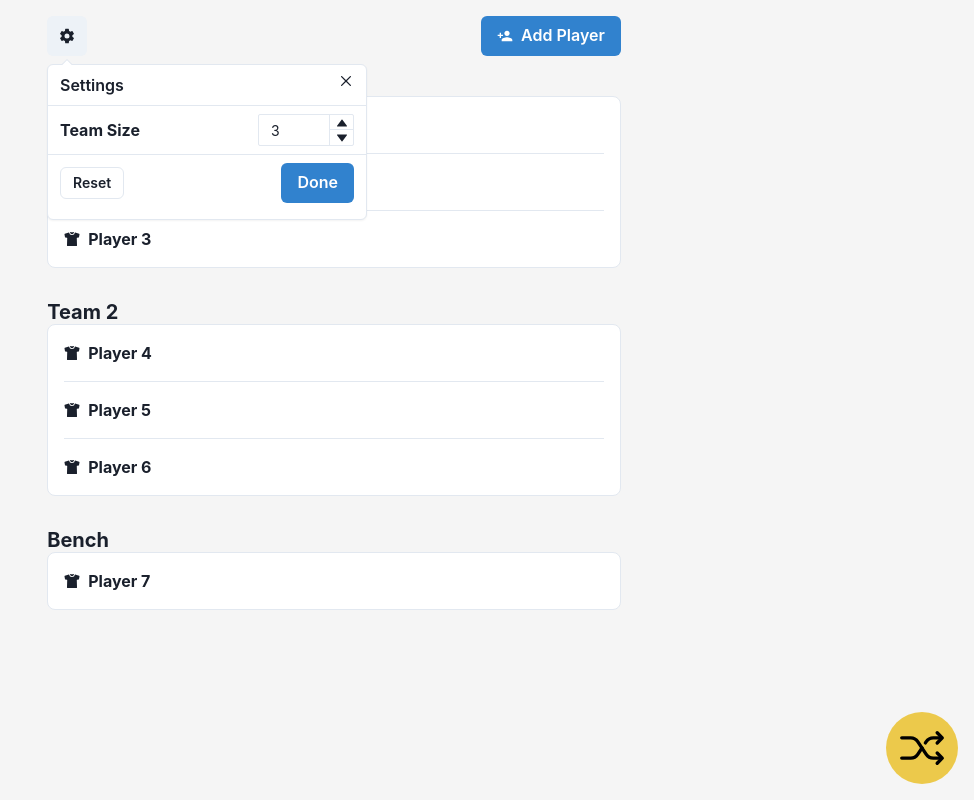
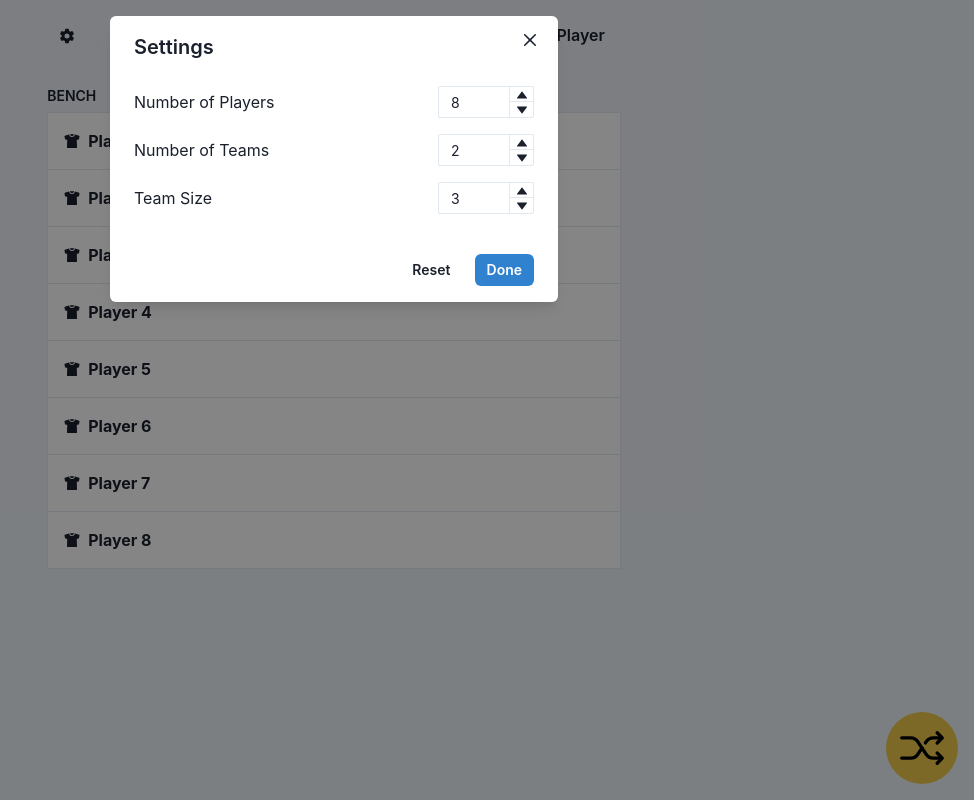
Before and after one commit to christiannaths/teamscrambler, a Next.js app: page / in a window 1280 px wide. Both pictures are taken after a click on the button 373 px from the left and 36 px from the top of the page. Shown: the whole page, without its empty margins (306-1280 px from the left). Built offline with nearby package versions, Linux system fonts and the light colour scheme.

Commit message:
Adds a better shuffle algo

```diff
--- a/components/AppMenu.js
+++ b/components/AppMenu.js
@@ -29,76 +29,108 @@ import {
   NumberIncrementStepper,
   NumberDecrementStepper,
   useDisclosure,
+  Modal,
+  ModalOverlay,
+  ModalContent,
+  ModalHeader,
+  ModalCloseButton,
+  ModalBody,
+  ModalFooter,
+  useBoolean,
 } from '@chakra-ui/react';
 import { IoShuffle, IoSettingsSharp } from 'react-icons/io5';
+import NumberField from '../ui/NumberField';
 
-function AppMenu({ teamSize, onChangeTeamSize }) {
+function AppMenu({
+  teamSize,
+  playerCount,
+  teamCount,
+  onChangeTeamSize,
+  onChangeTeamCount,
+  onChangePlayerCount,
+  onReset,
+}) {
   const initialFocusRef = React.useRef();
   const { isOpen, onToggle, onClose, onOpen } = useDisclosure();
+  const [confirmReset, setConfirmReset] = useBoolean();
+
+  function handlePromptReset() {}
 
   return (
-    <Popover
-      placement="top-start"
-      initialFocusRef={initialFocusRef}
-      closeOnBlur={false}
-      isOpen={isOpen}
-    >
-      <PopoverTrigger>
-        <IconButton onClick={onOpen} icon={<IoSettingsSharp />} />
-      </PopoverTrigger>
-      <PopoverContent>
-        <PopoverHeader fontWeight="semibold">Settings</PopoverHeader>
-        <PopoverArrow />
-        <PopoverCloseButton />
-        <PopoverBody>
-          <VStack spacing={4} align="stretch">
-            <HStack spacing={4} justify="space-between" align="center">
-              <Text fontWeight="bold">Team Size</Text>
-              <NumberInput
+    <>
+      <IconButton
+        onClick={onOpen}
+        variant="ghost"
+        icon={<IoSettingsSharp />}
+      />
+
+      <Modal
+        closeOnOverlayClick={false}
+        isOpen={isOpen}
+        onClose={onClose}
+      >
+        <ModalOverlay />
+        <ModalContent m={4}>
+          <ModalHeader>Settings</ModalHeader>
+          <ModalCloseButton />
+          <ModalBody pb={6}>
+            <VStack spacing={4} align="stretch">
+              <NumberField
+                label="Number of Players"
+                value={playerCount}
+                onChange={onChangePlayerCount}
+                min={0}
+              />
+              <NumberField
+                label="Number of Teams"
+                value={teamCount}
+                onChange={() => {}}
+                min={1}
+                max={10}
+              />
+              <NumberField
+                label="Team Size"
                 value={teamSize}
-                min={2}
-                max={200}
-                size="sm"
-                maxW={24}
                 onChange={onChangeTeamSize}
-              >
-                <NumberInputField />
-                <NumberInputStepper>
-                  <NumberIncrementStepper />
-                  <NumberDecrementStepper />
-                </NumberInputStepper>
-              </NumberInput>
-            </HStack>
-          </VStack>
-        </PopoverBody>
-        <PopoverFooter
-          border="1"
-          display="flex"
-          alignItems="center"
-          justifyContent="space-between"
-          pb={4}
-        >
-          <Button variant="outline" size="sm">
-            Reset
-          </Button>
+                min={1}
+              />
+            </VStack>
+          </ModalBody>
 
-          <Button
-            onClick={onClose}
-            colorScheme="blue"
-            ref={initialFocusRef}
-          >
-            Done
-          </Button>
-        </PopoverFooter>
-      </PopoverContent>
-    </Popover>
+          <ModalFooter>
+            <Button
+              onClick={setConfirmReset.on}
+              mr={3}
+              size="sm"
+              variant="ghost"
+              color={confirmReset ? 'red.500' : ''}
+            >
+              {confirmReset
+                ? 'Reset all settings and players?'
+                : 'Reset'}
+            </Button>
+            <Button
+              size="sm"
+              onClick={confirmReset ? setConfirmReset.off : onClose}
+              colorScheme={confirmReset ? 'gray' : 'blue'}
+            >
+              {confirmReset ? 'Cancel' : 'Done'}
+            </Button>
+          </ModalFooter>
+        </ModalContent>
+      </Modal>
+    </>
   );
 }
 
-AppMenu.defaultProps = {};
+AppMenu.defaultProps = {
+  onReset: () => {},
+};
 
 AppMenu.propTypes = {
-  children: PropTypes.any,
+  teamSize: PropTypes.number.isRequired,
+  playerCount: PropTypes.number.isRequired,
+  teamCount: PropTypes.number.isRequired,
 };
 
 export default AppMenu;
--- a/components/Team.js
+++ b/components/Team.js
@@ -13,33 +13,32 @@ import { IoShirt } from 'react-icons/io5';
 
 function Team({ name, players }) {
   return (
-    <div>
-      <Heading as="h3" size="md">
+    <Box mt={4}>
+      <Heading
+        as="h3"
+        size="xs"
+        mb={2}
+        fontWeight="semibold"
+        textTransform="uppercase"
+      >
         {name}
       </Heading>
+
+      {players.map(player => (
         <Box
-        w="100%"
+          key={player.id}
           p={4}
           borderWidth="1px"
-        borderRadius="lg"
+          mt="-1px"
           bg="white"
         >
-        <VStack
-          divider={<StackDivider borderColor="gray.200" />}
-          spacing={4}
-          align="stretch"
-        >
-          {players.map(player => (
-            <Box key={player.id}>
           <HStack>
             <Icon as={IoShirt} />
             <Box fontWeight="bold">{player.name}</Box>
           </HStack>
         </Box>
       ))}
-        </VStack>
     </Box>
-    </div>
   );
 }
 
--- a/package.json
+++ b/package.json
@@ -17,6 +17,7 @@
     "@emotion/styled": "^11",
     "framer-motion": "^6",
     "lodash": "^4.17.21",
+    "nanoid": "^4.0.0",
     "next": "12.2.5",
     "react": "18.2.0",
     "react-dom": "18.2.0",
@@ -24,10 +25,13 @@
   },
   "devDependencies": {
     "@prettier/plugin-xml": "^0.13.1",
+    "eslint": "^8.22.0",
     "eslint-config-next": "^12.2.5",
     "eslint-config-prettier": "^8.3.0",
+    "eslint-plugin-next": "^0.0.0",
     "eslint-plugin-prettier": "^3.4.0",
-    "eslint-plugin-react-app": "^6.2.2",
+    "eslint-plugin-react": "^7.30.1",
+    "eslint-plugin-react-hooks": "^4.6.0",
     "firebase-tools": "^9.10.2",
     "prettier": "^2.3.0"
   },
--- a/pages/_app.js
+++ b/pages/_app.js
@@ -1,3 +1,4 @@
+import Head from 'next/head';
 import { ChakraProvider } from '@chakra-ui/react';
 import { extendTheme } from '@chakra-ui/react';
 
@@ -5,7 +6,7 @@ const theme = extendTheme({
   styles: {
     global: {
       body: {
-        backgroundColor: 'blackAlpha.50',
+        backgroundColor: 'gray.100',
       },
     },
   },
@@ -14,6 +15,14 @@ const theme = extendTheme({
 function App({ Component, pageProps }) {
   return (
     <ChakraProvider theme={theme}>
+      <Head>
+        <title>TeamScrambler</title>
+        <meta
+          name="description"
+          content="Intelligently mix teams of players to keep things interesting and fun."
+        />
+        <link rel="icon" href="/favicon.ico" />
+      </Head>
       <Component {...pageProps} />
     </ChakraProvider>
   );
--- a/pages/index.js
+++ b/pages/index.js
@@ -1,113 +1,117 @@
-import { useState, useMemo } from 'react';
-import Head from 'next/head';
+import { useState, useMemo, useCallback } from 'react';
 import {
-  Heading,
   Container,
   Box,
-  StackDivider,
   VStack,
   HStack,
   IconButton,
   Button,
-  Icon,
-  Menu,
-  MenuButton,
-  MenuList,
-  MenuItem,
 } from '@chakra-ui/react';
-import { IoShuffle, IoSettingsSharp } from 'react-icons/io5';
-import { MdPersonAdd } from 'react-icons/md';
-import useStickyState from '../hooks/useStickyState';
+import { IoShuffle, IoShirt } from 'react-icons/io5';
 import AppMenu from '../components/AppMenu';
 import Team from '../components/Team';
-import chunk from 'lodash/chunk';
+import { shortId } from '../utils/crypt';
+import { shuffle, groupBy, isEqual, last } from 'lodash';
 
-const DEFAULT_PLAYERS = [
-  { id: 1, name: 'Player 1', gp: 0 },
-  { id: 2, name: 'Player 2', gp: 0 },
-  { id: 3, name: 'Player 3', gp: 0 },
-  { id: 4, name: 'Player 4', gp: 0 },
-  { id: 5, name: 'Player 5', gp: 0 },
-  { id: 6, name: 'Player 6', gp: 0 },
-  { id: 7, name: 'Player 7', gp: 0 },
-];
-
-const DEFAULT_TEAM_COUNT = 2;
-const DEFAULT_TEAM_SIZE = 3;
-
-function DocHead() {
-  return (
-    <Head>
-      <title>Create Next App</title>
-      <meta name="description" content="Generated by create next app" />
-      <link rel="icon" href="/favicon.ico" />
-    </Head>
-  );
+function createPlayer(defaultName) {
+  const id = shortId();
+  const name = defaultName ? defaultName : 'New Player';
+  return { id, name, gp: 0 };
 }
 
-export default function Home() {
-  const [teamSize, setTeamSize] = useStickyState(
-    DEFAULT_TEAM_SIZE,
-    'teamSize',
-  );
-  const [teamCount, setTeamCount] = useStickyState(
-    DEFAULT_TEAM_COUNT,
-    'teamCount',
-  );
-  const [players, setPlayers] = useStickyState(
-    DEFAULT_PLAYERS,
-    'players',
+export default function Home({
+  defaultPlayers,
+  defaultTeamSize,
+  defaultTeamCount,
+}) {
+  const [players, setPlayers] = useState(defaultPlayers);
+  const [teamSize, setTeamSize] = useState(defaultTeamSize);
+  const [teamCount, setTeamCount] = useState(defaultTeamCount);
+  const [gameHistory, setGameHistory] = useState([]);
+
+  const createGame = useCallback(
+    (_, retries = 0) => {
+      const maxPlayers = teamCount * teamSize;
+      const shuffledPlayers = shuffle(players)
+        .sort((a, b) => a.gp - b.gp)
+        .map((player, i) => {
+          const teamNum = (i % teamCount) + 1;
+          player.gp = i < maxPlayers ? player.gp + 1 : player.gp;
+          player.team = i < maxPlayers ? `Team ${teamNum}` : 'Bench';
+          return player;
+        });
+
+      const newHistory = shuffledPlayers.map(d => d.id);
+      const isRepeat = isEqual(newHistory, last(gameHistory));
+
+      if (isRepeat && retries < 10) {
+        return createGame(_, retries + 1);
+      }
+
+      retries = 0;
+
+      const newGamePlayers = shuffledPlayers.map((player, i) => {
+        player.gp = i < maxPlayers ? player.gp + 1 : player.gp;
+        player.team = i < maxPlayers ? i % teamCount : undefined;
+        return player;
+      });
+
+      setPlayers(newGamePlayers);
+      setGameHistory(d => [...d, newHistory]);
+    },
+    [gameHistory, players, teamCount, teamSize],
   );
 
   const teams = useMemo(() => {
-    const effectiveTeamSize = Math.min(
-      teamSize,
-      Math.round(players.length / teamCount),
-    );
-
-    const playerTeams = chunk(players, effectiveTeamSize);
-
-    if (playerTeams.length < teamCount + 1) {
-      return [...playerTeams, []];
-    }
-
-    return playerTeams;
+    return groupBy(players, d => d.team);
   }, [players]);
 
-  function handleShufflePlayers() {
-    console.log('handleShufflePlayers');
+  function handleChangePlayerCount(count) {
+    const diff = count - players.length;
+    if (diff === 0) return;
+    if (diff < 0) return setPlayers(state => state.slice(0, diff));
 
-    const shuffledPlayers = [...players]
-      .sort(() => Math.random() - 0.5)
-      .sort((a, b) => a.gp - b.gp);
-    setPlayers(shuffledPlayers);
+    const newPlayers = new Array(diff).fill().map(createPlayer);
+
+    setPlayers(state =>
+      [...newPlayers, ...state].map(d => ({ ...d, gp: 0 })),
+    );
+  }
+
+  function handleAddPlayer() {
+    handleChangePlayerCount(players.length + 1);
   }
 
   return (
     <Container>
-      <DocHead />
       <Box as="header" py={4}>
         <HStack justify="space-between">
           <AppMenu
             teamSize={teamSize}
+            teamCount={teamCount}
+            playerCount={players.length}
             onChangeTeamSize={val => setTeamSize(val)}
+            onChangeTeamCount={val => setTeamCount(val)}
+            onChangePlayerCount={handleChangePlayerCount}
           />
 
-          <Button colorScheme="blue" leftIcon={<MdPersonAdd />}>
+          <Button
+            variant="ghost"
+            leftIcon={<IoShirt />}
+            onClick={handleAddPlayer}
+          >
             Add Player
           </Button>
         </HStack>
       </Box>
       <main>
         <VStack spacing={8} align="stretch">
-          {teams.map((team, teamIndex) => {
-            const teamName =
-              teamIndex >= teamCount
-                ? 'Bench'
-                : `Team ${teamIndex + 1}`;
-            return (
-              <Team key={teamIndex} name={teamName} players={team} />
-            );
+          {Object.keys(teams).map(key => {
+            const teamIndex = Number.parseInt(key, 10) + 1;
+            const name = teamIndex ? `Team ${teamIndex}` : 'Bench';
+            const players = teams[key];
+
+            return <Team key={name} name={name} players={players} />;
           })}
         </VStack>
       </main>
@@ -125,9 +129,25 @@ export default function Home() {
           isRound
           icon={<IoShuffle />}
           colorScheme="yellow"
-          onClick={handleShufflePlayers}
+          onClick={createGame}
         ></IconButton>
       </Box>
     </Container>
   );
 }
+
+export async function getStaticProps(context) {
+  const defaultPlayers = new Array(8).fill().map((_, i) => {
+    return createPlayer(`Player ${i + 1}`);
+  });
+  const defaultTeamSize = 3;
+  const defaultTeamCount = 2;
+
+  return {
+    props: {
+      defaultPlayers,
+      defaultTeamSize,
+      defaultTeamCount,
+    },
+  };
+}
--- /dev/null
+++ b/ui/NumberField.js
@@ -0,0 +1,48 @@
+import React from 'react';
+import PropTypes from 'prop-types';
+import {
+  HStack,
+  Text,
+  NumberInput,
+  NumberInputField,
+  NumberInputStepper,
+  NumberIncrementStepper,
+  NumberDecrementStepper,
+} from '@chakra-ui/react';
+
+function NumberField({ label, value, onChange, min, max }) {
+  return (
+    <HStack spacing={4} justify="space-between" align="center">
+      <Text>{label}</Text>
+      <NumberInput
+        value={value}
+        min={min}
+        max={max}
+        size="sm"
+        maxW={24}
+        onChange={onChange}
+      >
+        <NumberInputField />
+        <NumberInputStepper>
+          <NumberIncrementStepper />
+          <NumberDecrementStepper />
+        </NumberInputStepper>
+      </NumberInput>
+    </HStack>
+  );
+}
+
+NumberField.defaultProps = {
+  min: 2,
+  max: 200,
+};
+
+NumberField.propTypes = {
+  label: PropTypes.string.isRequired,
+  value: PropTypes.number.isRequired,
+  onChange: PropTypes.func.isRequired,
+  min: PropTypes.number.isRequired,
+  max: PropTypes.number.isRequired,
+};
+
+export default NumberField;
--- /dev/null
+++ b/utils/crypt.js
@@ -0,0 +1,13 @@
+import { customAlphabet } from 'nanoid/non-secure';
+
+const NUMERIC = '1234567890';
+const ALPHA = 'ABCDEFGHIJKLMNOPQRSTUVWZYZabcdefghijklmnopqrstuvwzyz';
+
+const alphaNumeric = customAlphabet(ALPHA + NUMERIC, 7);
+const numeric = customAlphabet(NUMERIC, 3);
+
+function shortId() {
+  return alphaNumeric() + numeric();
+}
+
+export { shortId };
```
Also changed, not shown: utils/array.js (added, +34 -0 lines), .eslintrc.json, 1 other file (tests, documents, lock files or other folders). Lines whose indentation alone changed are shown as unchanged.
